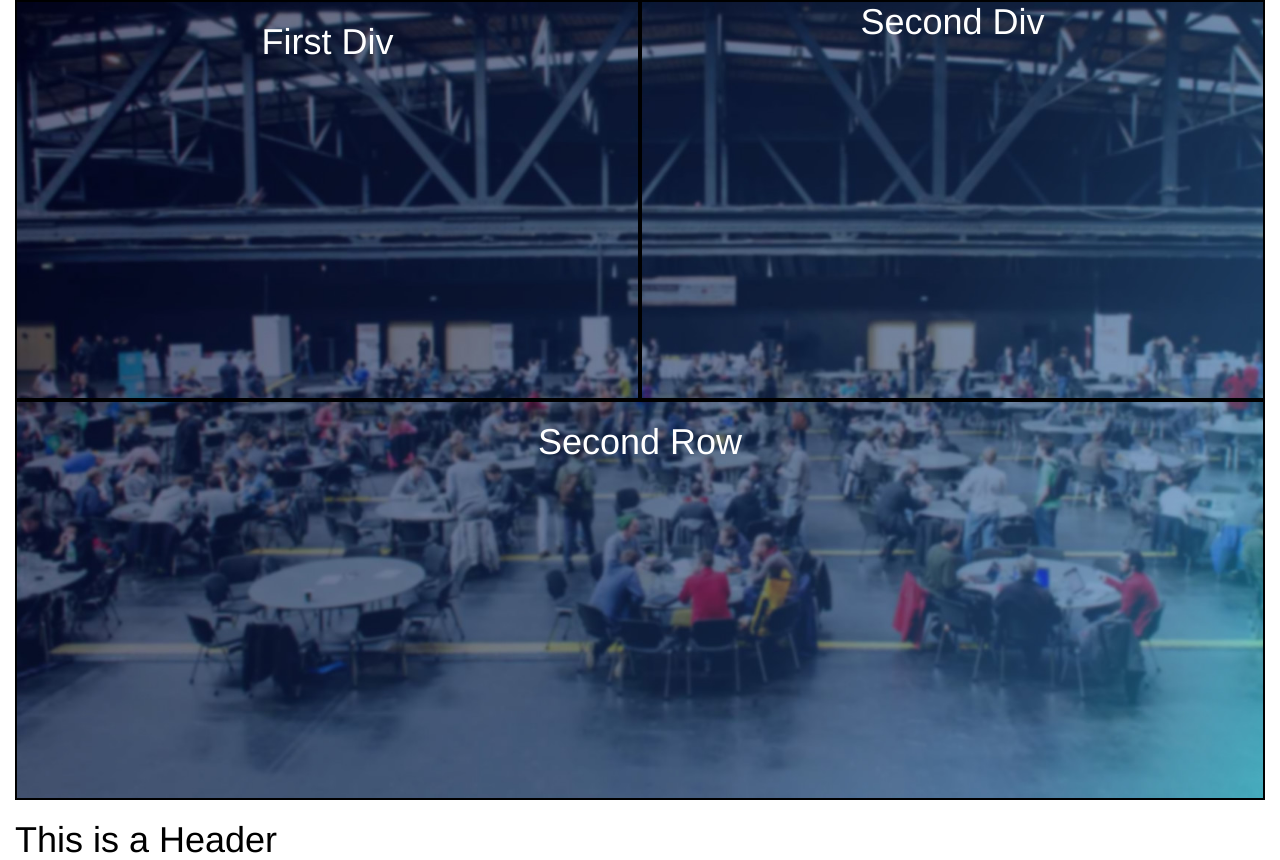
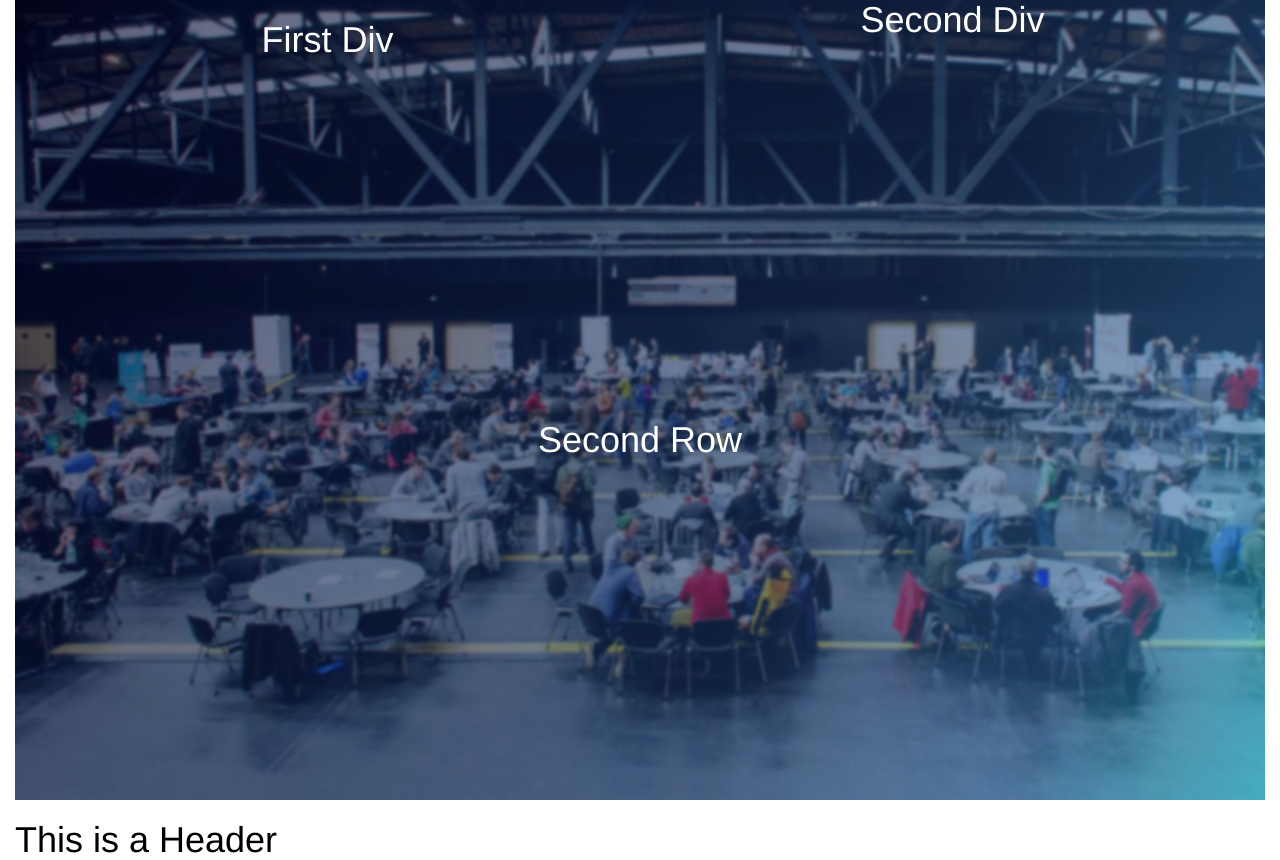
Before and after one commit to kikohiho/Bootstrap-tutorial, a plain HTML site: page index.html in a window 1280 px wide. Drawn offline with nearby package versions, Linux system fonts and the light colour scheme.

Commit message:
Last Cmmit

```diff
--- a/index.html
+++ b/index.html
@@ -16,14 +16,14 @@
 
                 <!--<img src="Xamarin-logo.svg.png" alt="Mountain View" style="z-index: -1; position: relative"> -->
 
-                <div class="col-lg-6 box division" style="height: 50%">
+                <div class="col-lg-6 box division" style="height: 50%; border-right-width: 1px;">
                     <h1>First Div</h1>
                 </div>
-                <div class="col-lg-6 box division" style="height: 50%">
+                <div class="col-lg-6 box division" style="height: 50%; border-left-width: 1px;">
                     <h1 id="centertext">Second Div</h1>
                 </div>
 
-                <div class="col-lg-12 box division" style="height: 50%">
+                <div class="col-lg-12 box division" style="height: 50%; border-top-width: 1px;">
                     <h1>Second Row</h1>
                 </div>
 
--- a/styles.css
+++ b/styles.css
@@ -33,7 +33,7 @@ box:hover {
 
 .division {
 	text-align: center;
-	border: 2px solid black;
+
 }
 
 #centertext {
```
